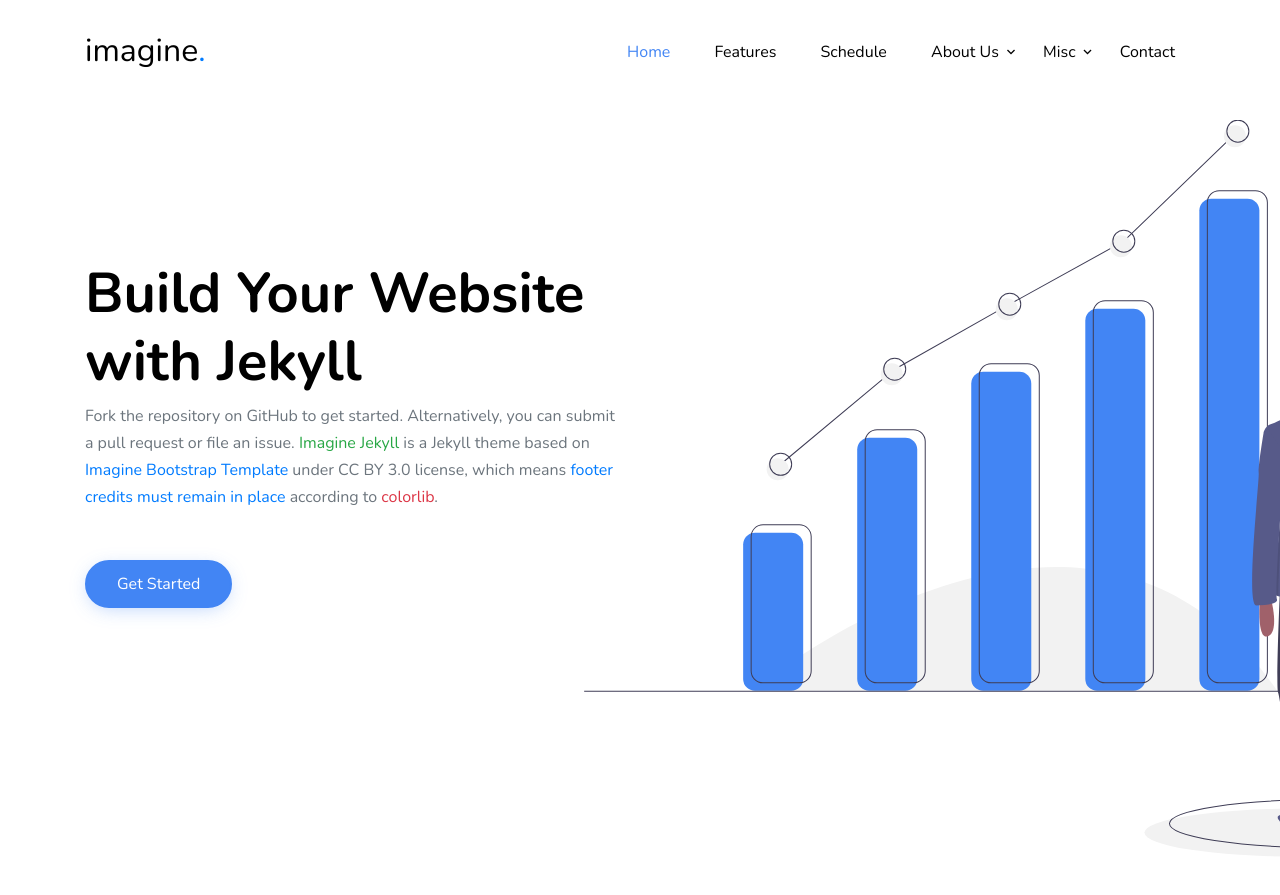
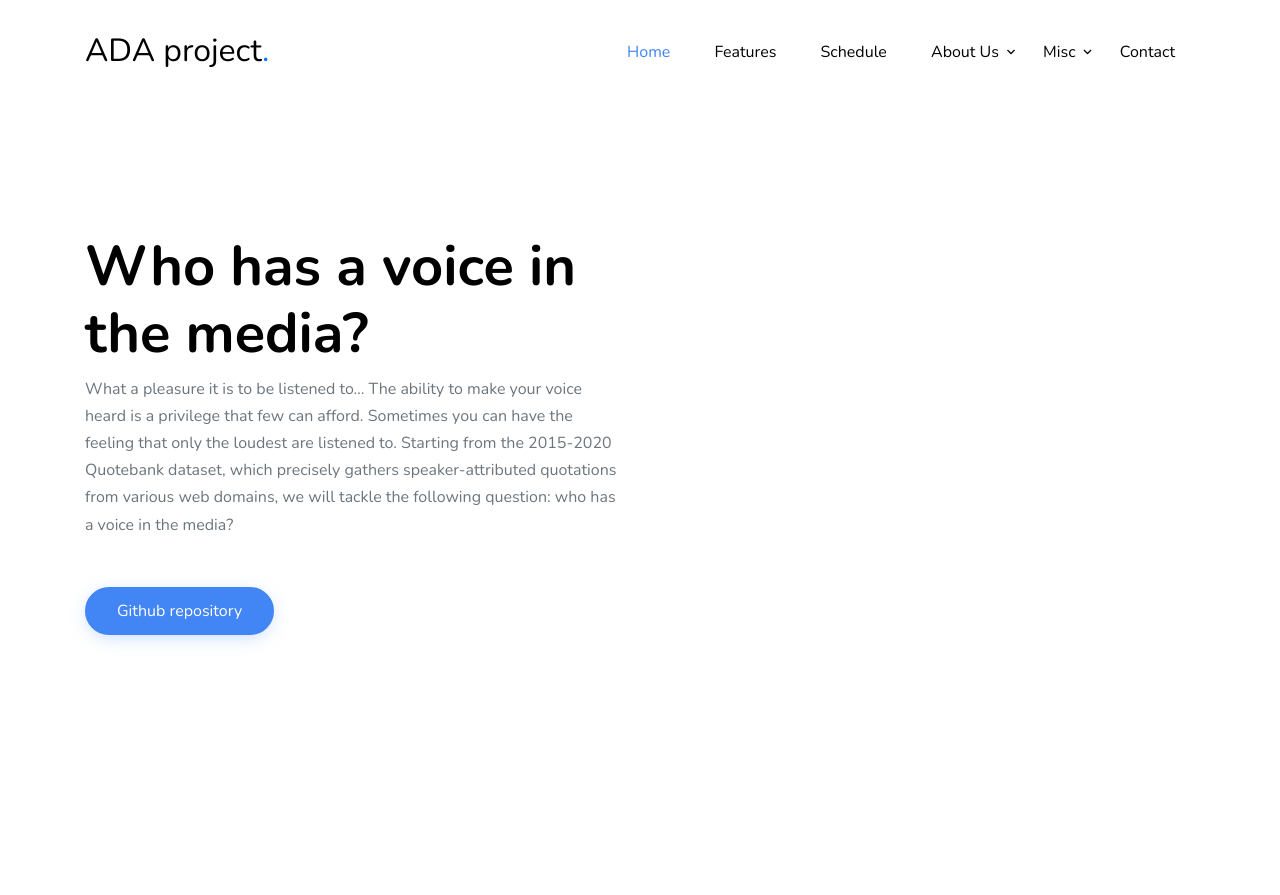
Before and after one commit to icheft/imagine-jekyll-theme, a Jekyll site: the page built from index.html, in a window 1280 px wide and 900 px high. Shown: the top 895 px of the window. Built offline with Jekyll 4.4.1, drawn with Linux system fonts in a browser that asks for light colours; some web fonts are replaced.

Commit message:
basic setup

```diff
--- a/Gemfile
+++ b/Gemfile
@@ -27,3 +27,6 @@ end
 
 # Performance-booster for watching directories on Windows
 gem "wdm", "~> 0.1.1", :install_if => Gem.win_platform?
+
+
+gem "webrick", "~> 1.7"
--- a/_config.yml
+++ b/_config.yml
@@ -1,17 +1,11 @@
 # Site settings
-title: Imagine Jekyll Theme
-email: youremailaddress@gmail.com
+title: Who has a voice in the media?
+email: quotebankers@protonmail.com
 description: >- # this means to ignore newlines until "baseurl:"
-  Create a strong and memorable first impression with a free one-page business website template, Imagine.
-  This remarkable site canvas has a clean and minimalistic look that will display your content beautifully.
-  Instead of doing the work from the ground up, you can now spice things up immediately with Imagine.
-  It is an HTML template that you will find a breeze to use, thanks to its tidy structure.
-  Keep in mind, the appearance of Imagine works fantastically well by default, but you can tweak it, too.
-  It is released under the Creative Commons.
 # baseurl: "" # the subpath of your site, e.g. /blog
-url: https://icheft.github.io/imagine-jekyll-theme # the base hostname & protocol for your site, e.g. http://example.com
-github_username:  yourname
-author: icheft
+url: https://quotebankers.github.io # the base hostname & protocol for your site, e.g. http://example.com
+github_username:  QuoteBankers
+author: QuoteBankers
 
 
 # Build settings
--- a/_data/settings.yml
+++ b/_data/settings.yml
@@ -12,5 +12,5 @@ social:
 
 
 # Customize site text
-title: "imagine | Onepage Jekyll Theme"
-header: "imagine"
+title: "QuoteBankers"
+header: "ADA project"
--- a/_includes/starter.html
+++ b/_includes/starter.html
@@ -4,17 +4,21 @@
 
         <div class="col-md-12" style="position: relative;" data-aos="fade-up" data-aos-delay="200">
 
-          <img src="/assets/images/undraw_investing_7u74.svg" alt="Image" class="img-fluid img-absolute">
-
+          <!--
+            <img src="/assets/images/undraw_investing_7u74.svg" alt="Image" class="img-fluid img-absolute">
+          -->
           <div class="row mb-4" data-aos="fade-up" data-aos-delay="200">
             <div class="col-lg-6 mr-auto">
-              <h1>Build Your Website with Jekyll</h1>
-              <p class="mb-5">Fork the repository on GitHub to get started. Alternatively, you can submit a pull request or file an issue.
-                <a href="https://github.com/icheft/imagine-jekyll"><span class="text-success">Imagine Jekyll</span></a> is a Jekyll theme based on <a href="https://colorlib.com/wp/template/imagine/">Imagine Bootstrap Template</a> under CC BY 3.0 license,
-                which means <a href="https://colorlib.com/wp/licence/">footer credits must remain in place</a> according to <span class="text-danger">colorlib</span>.
+              <h1>Who has a voice in the media?</h1>
+              <p class="mb-5">
+                What a pleasure it is to be listened to… The ability to make your voice heard
+                is a privilege that few can afford. Sometimes you can have the feeling that only
+                the loudest are listened to. Starting from the 2015-2020 Quotebank dataset,
+                which precisely gathers speaker-attributed quotations from various web domains,
+                we will tackle the following question: who has a voice in the media?
               </p>
               <div>
-                <a href="https://github.com/icheft/imagine-jekyll" target="_blank" class="btn btn-primary mr-2 mb-2">Get Started</a>
+                <a href="https://github.com/epfl-ada/ada-2021-project-quotebankers" target="_blank" class="btn btn-primary mr-2 mb-2">Github repository</a>
               </div>
             </div>
 
```
